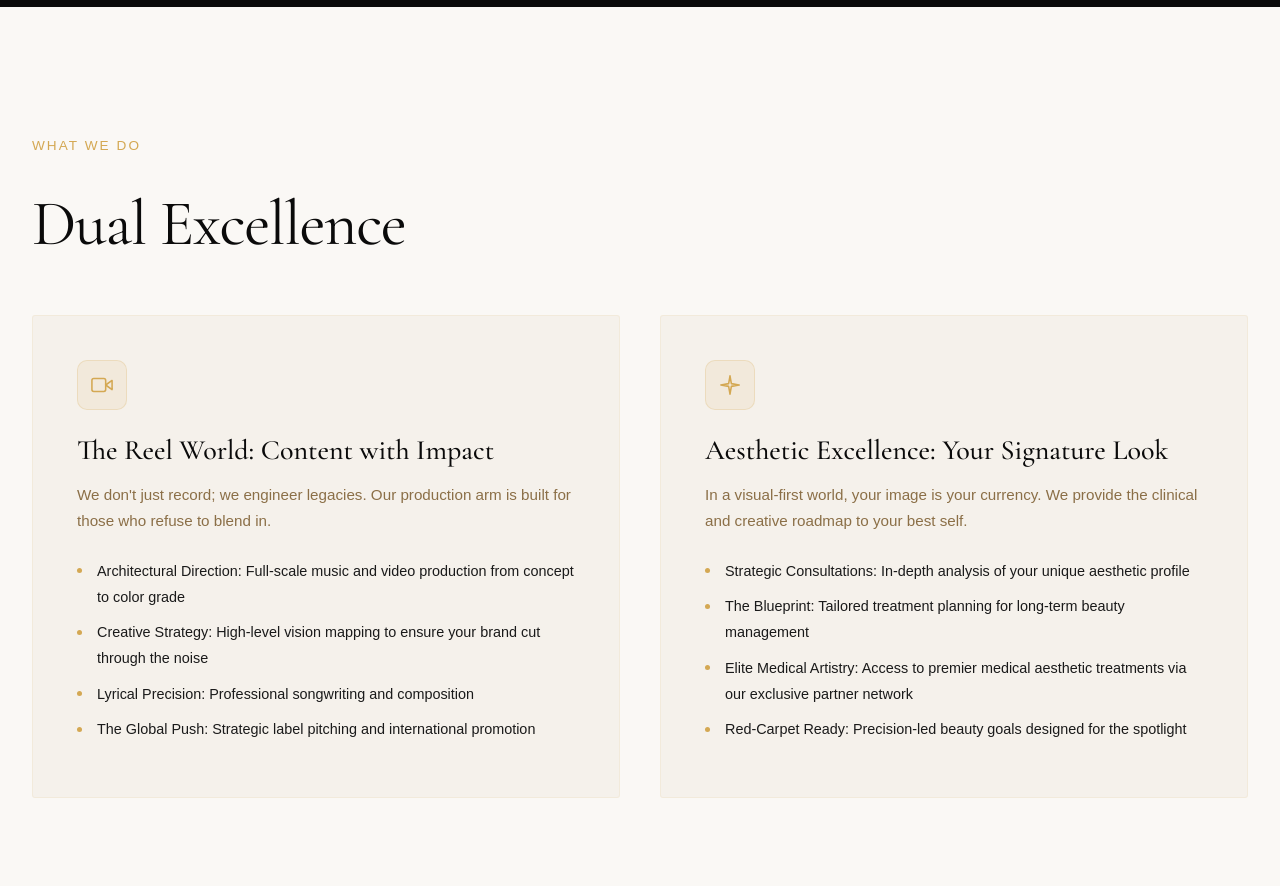
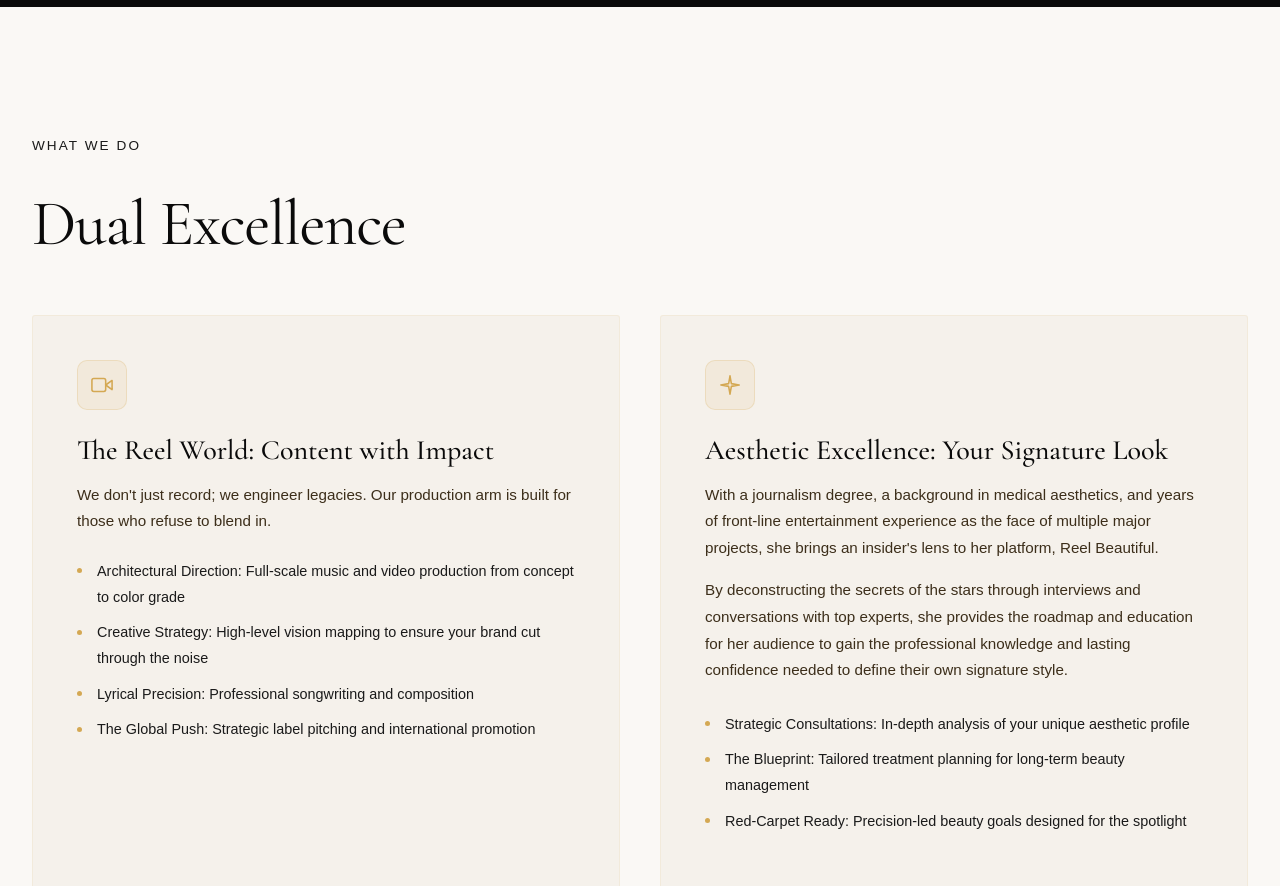
Before and after one commit to SNRG-WEB-HTX/reel-beautiful, a plain HTML site: page index.html in a window 1280 px wide. Shown: the part 1500-2386 px from the top of the page. Drawn offline with nearby package versions, Linux system fonts and the light colour scheme; a web font is replaced by a local one.

Commit message:
Update index.html

```diff
--- a/index.html
+++ b/index.html
@@ -1445,7 +1445,7 @@
 
         /* Footer */
         footer {
-            padding: 1rem 2rem;
+            padding: 1rem 2rem max(1rem, env(safe-area-inset-bottom, 0px));
             background: var(--deep-black);
             border-top: 1px solid rgba(212, 168, 83, 0.25);
             display: flex;
@@ -1458,8 +1458,12 @@
         }
 
         html, body {
-            margin-bottom: 0;
-            padding-bottom: 0;
+            margin: 0;
+            padding: 0;
+        }
+
+        body {
+            overscroll-behavior-y: none;
         }
 
         body > *:last-child {
@@ -1511,6 +1515,60 @@
         .reveal.active {
             opacity: 1;
             transform: translateY(0);
+        }
+
+        /* ── Contrast: section labels — gold only on dark backgrounds ── */
+        .section-label {
+            color: var(--charcoal);
+        }
+        .about .section-label,
+        .portfolio .section-label,
+        .gallery .section-label {
+            color: var(--gold);
+        }
+        .interviews .section-label {
+            color: var(--charcoal);
+        }
+
+        /* ── Contrast: service card body text — deep readable brown ── */
+        .service-category p {
+            color: #3C2E1A !important;
+            font-weight: 400;
+        }
+
+        /* ── Scroll Reveal: sr-init (fade+rise) and sr-title (dramatic scale+rise) ── */
+        .sr-init {
+            opacity: 0;
+            transform: translateY(32px);
+            transition: opacity 0.8s cubic-bezier(0.4, 0, 0.2, 1),
+                        transform 0.8s cubic-bezier(0.4, 0, 0.2, 1);
+        }
+        .sr-title {
+            opacity: 0;
+            transform: translateY(52px) scale(0.97);
+            transition: opacity 1.1s cubic-bezier(0.16, 1, 0.3, 1),
+                        transform 1.1s cubic-bezier(0.16, 1, 0.3, 1);
+        }
+        .sr-init.sr-on,
+        .sr-title.sr-on {
+            opacity: 1;
+            transform: none;
+        }
+
+        /* ── Craft & Legacy: full-bleed photo cards on mobile ── */
+        @media (max-width: 640px) {
+            .craft-legacy-wrap { padding-left: 0 !important; padding-right: 0 !important; }
+            .craft-legacy-labels { padding-left: 1.25rem; padding-right: 1.25rem; }
+            .projects-grid-3 {
+                grid-template-columns: 1fr !important;
+                gap: 0.5rem !important;
+                margin-top: 1.5rem !important;
+            }
+            .projects-grid-3 .portfolio-item {
+                border-radius: 0 !important;
+                width: 100vw !important;
+                margin-left: calc(-1 * var(--section-pad, 2rem));
+            }
         }
 
         /* Mobile Responsive */
@@ -2038,11 +2096,11 @@
                         <svg viewBox="0 0 24 24" stroke-width="1.5"><path d="M12 2 L13.5 10.5 L22 12 L13.5 13.5 L12 22 L10.5 13.5 L2 12 L10.5 10.5 Z"/></svg>
                     </div>
                     <h3>Aesthetic Excellence: Your Signature Look</h3>
-                    <p>In a visual-first world, your image is your currency. We provide the clinical and creative roadmap to your best self.</p>
+                    <p style="margin-bottom:1rem;">With a journalism degree, a background in medical aesthetics, and years of front-line entertainment experience as the face of multiple major projects, she brings an insider's lens to her platform, Reel Beautiful.</p>
+                    <p style="margin-bottom:1.75rem;">By deconstructing the secrets of the stars through interviews and conversations with top experts, she provides the roadmap and education for her audience to gain the professional knowledge and lasting confidence needed to define their own signature style.</p>
                     <ul class="service-list">
                         <li>Strategic Consultations: In-depth analysis of your unique aesthetic profile</li>
                         <li>The Blueprint: Tailored treatment planning for long-term beauty management</li>
-                        <li>Elite Medical Artistry: Access to premier medical aesthetic treatments via our exclusive partner network</li>
                         <li>Red-Carpet Ready: Precision-led beauty goals designed for the spotlight</li>
                     </ul>
                 </div>
@@ -2304,21 +2362,83 @@
             });
         }
 
-        // ── Scroll Reveal ───────────────────────────────────────
-        var revealTargets = document.querySelectorAll('.service-category, .portfolio-item');
-        if ('IntersectionObserver' in window) {
+        // ── Scroll Reveal (Comprehensive) ───────────────────────
+        (function () {
+            if (!('IntersectionObserver' in window)) return;
+
+            // Selectors that get the dramatic TITLE entrance (scale + rise)
+            var titleSels = [
+                '.about-title',
+                '.contact-title'
+            ];
+
+            // Selectors that get the standard fade+rise
+            var revealSels = [
+                '.section-label',
+                '.service-category',
+                '.portfolio-item',
+                '.iv-item',
+                '.about-text',
+                '.about-content',
+                '.contact-subtitle',
+                '.contact-info',
+                '.contact-link',
+                '.carousel-slide',
+                '.work-press-card'
+            ];
+
+            var heroSection = document.querySelector('.hero');
+
+            function notInHero(el) {
+                return !heroSection || !heroSection.contains(el);
+            }
+
+            // Apply sr-title class to all title elements outside hero
+            titleSels.forEach(function (sel) {
+                document.querySelectorAll(sel).forEach(function (el) {
+                    if (notInHero(el)) el.classList.add('sr-title');
+                });
+            });
+
+            // Apply sr-init class to all reveal elements outside hero
+            revealSels.forEach(function (sel) {
+                document.querySelectorAll(sel).forEach(function (el) {
+                    if (notInHero(el)) el.classList.add('sr-init');
+                });
+            });
+
+            // Stagger children in grid containers
+            var gridSels = [
+                '.services-grid',
+                '.portfolio-grid',
+                '.projects-grid-3',
+                '.interview-list'
+            ];
+            gridSels.forEach(function (sel) {
+                var parent = document.querySelector(sel);
+                if (!parent) return;
+                parent.querySelectorAll('.sr-init').forEach(function (el, i) {
+                    el.dataset.delay = Math.min(i * 100, 400);
+                });
+            });
+
+            // Single IntersectionObserver for everything
             var io = new IntersectionObserver(function (entries) {
                 entries.forEach(function (entry) {
-                    if (entry.isIntersecting) {
-                        entry.target.classList.add('reveal', 'active');
-                        io.unobserve(entry.target);
-                    }
+                    if (!entry.isIntersecting) return;
+                    var el = entry.target;
+                    var delay = parseInt(el.dataset.delay || '0', 10);
+                    setTimeout(function () {
+                        el.classList.add('sr-on');
+                    }, delay);
+                    io.unobserve(el);
                 });
-            }, { threshold: 0.08 });
-            revealTargets.forEach(function (el) { io.observe(el); });
-        } else {
-            revealTargets.forEach(function (el) { el.classList.add('reveal', 'active'); });
-        }
+            }, { threshold: 0.06, rootMargin: '0px 0px -30px 0px' });
+
+            document.querySelectorAll('.sr-title, .sr-init').forEach(function (el) {
+                io.observe(el);
+            });
+        }());
 
         // ── Interview Modal ─────────────────────────────────────────
         var INTERVIEWS = {
```
